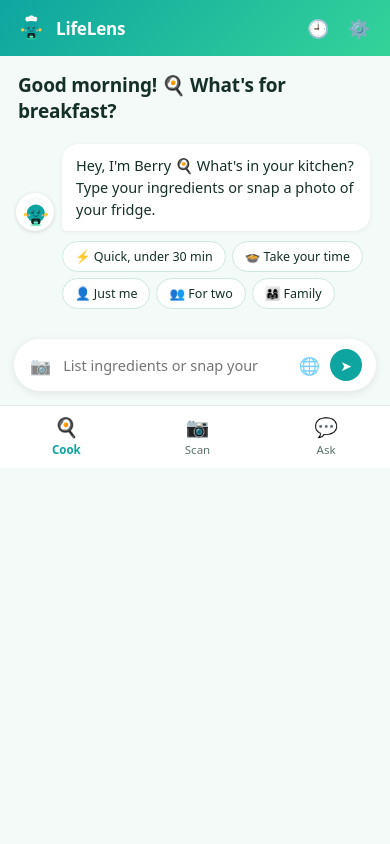
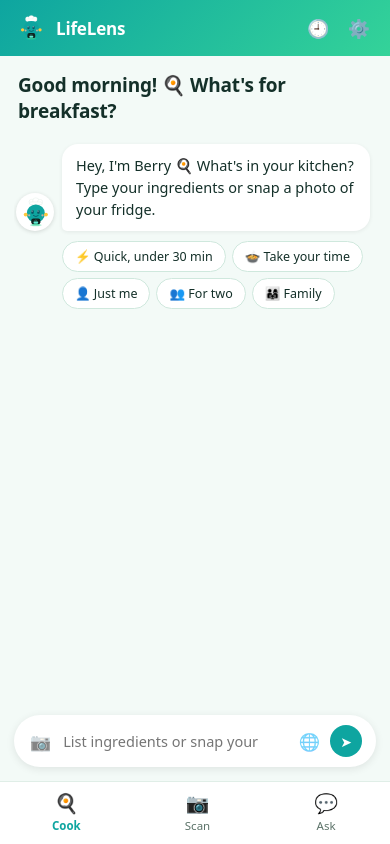
Before and after one commit to ssuresh808/lifelens, a React (Vite) app in the folder frontend/: page / in a window 390 px wide. Built offline with nearby package versions, Linux system fonts and the light colour scheme.

Commit message:
fix: fill the phone viewport so the tab bar pins to the bottom

```diff
--- a/frontend/src/index.css
+++ b/frontend/src/index.css
@@ -19,7 +19,8 @@ button, textarea, input { font-family: inherit; }
 button { cursor: pointer; }
 button:focus-visible, textarea:focus-visible { outline: 2px solid var(--primary); outline-offset: 2px; }
 
-.app { min-height: 100vh; display: flex; flex-direction: column; }
+.app { height: 100vh; height: 100dvh; display: flex; flex-direction: column; }
+.main-col { flex: 1; display: flex; flex-direction: column; min-height: 0; }
 .header { background: linear-gradient(135deg, #0EA5A0, #34D399); color: #fff;
   padding: 12px 16px; display: flex; align-items: center; gap: 10px; }
 .header .brand { font-weight: 800; font-size: 17px; letter-spacing: -0.01em; flex: 1; }
@@ -27,9 +28,9 @@ button:focus-visible, textarea:focus-visible { outline: 2px solid var(--primary)
 .greeting { padding: 16px 18px 10px; }
 .greeting b { font-size: 19px; letter-spacing: -0.01em; }
 
-.view { flex: 1; display: flex; flex-direction: column; max-width: 660px;
-  width: 100%; margin: 0 auto; padding: 0 14px; }
-.chat-scroll { flex: 1; overflow-y: auto; display: flex; flex-direction: column;
+.view { flex: 1; min-height: 0; overflow-y: auto; display: flex; flex-direction: column;
+  max-width: 660px; width: 100%; margin: 0 auto; padding: 0 14px; }
+.chat-scroll { flex: 1; min-height: 0; overflow-y: auto; display: flex; flex-direction: column;
   gap: 10px; padding: 10px 2px 16px; }
 .row { display: flex; gap: 8px; align-items: flex-end; }
 .avatar { width: 38px; height: 38px; border-radius: 50%; background: #fff;
@@ -130,8 +131,7 @@ button:focus-visible, textarea:focus-visible { outline: 2px solid var(--primary)
 @media (min-width: 900px) {
   .app { flex-direction: row; }
   .sidebar { display: flex; flex-direction: column; width: 230px; background: var(--card);
-    border-right: 1px solid var(--line); padding: 16px 12px; gap: 4px; height: 100vh;
-    position: sticky; top: 0; }
+    border-right: 1px solid var(--line); padding: 16px 12px; gap: 4px; min-height: 0; }
   .sidebar .brand { display: flex; align-items: center; gap: 9px; font-weight: 800;
     font-size: 17px; margin-bottom: 16px; }
   .nav-item { display: flex; align-items: center; gap: 9px; border: none; background: none;
@@ -139,7 +139,6 @@ button:focus-visible, textarea:focus-visible { outline: 2px solid var(--primary)
   .nav-item.on { background: var(--src-bg); color: var(--primary); font-weight: 700; }
   .sidebar .settings-link { margin-top: auto; }
   .header.mobile, .tabbar { display: none; }
-  .main-col { flex: 1; display: flex; flex-direction: column; height: 100vh; }
 }
 @media (max-width: 899px) { .sidebar { display: none; } }
 @media (prefers-reduced-motion: reduce) { * { animation: none !important; transition: none !important; } }
```
